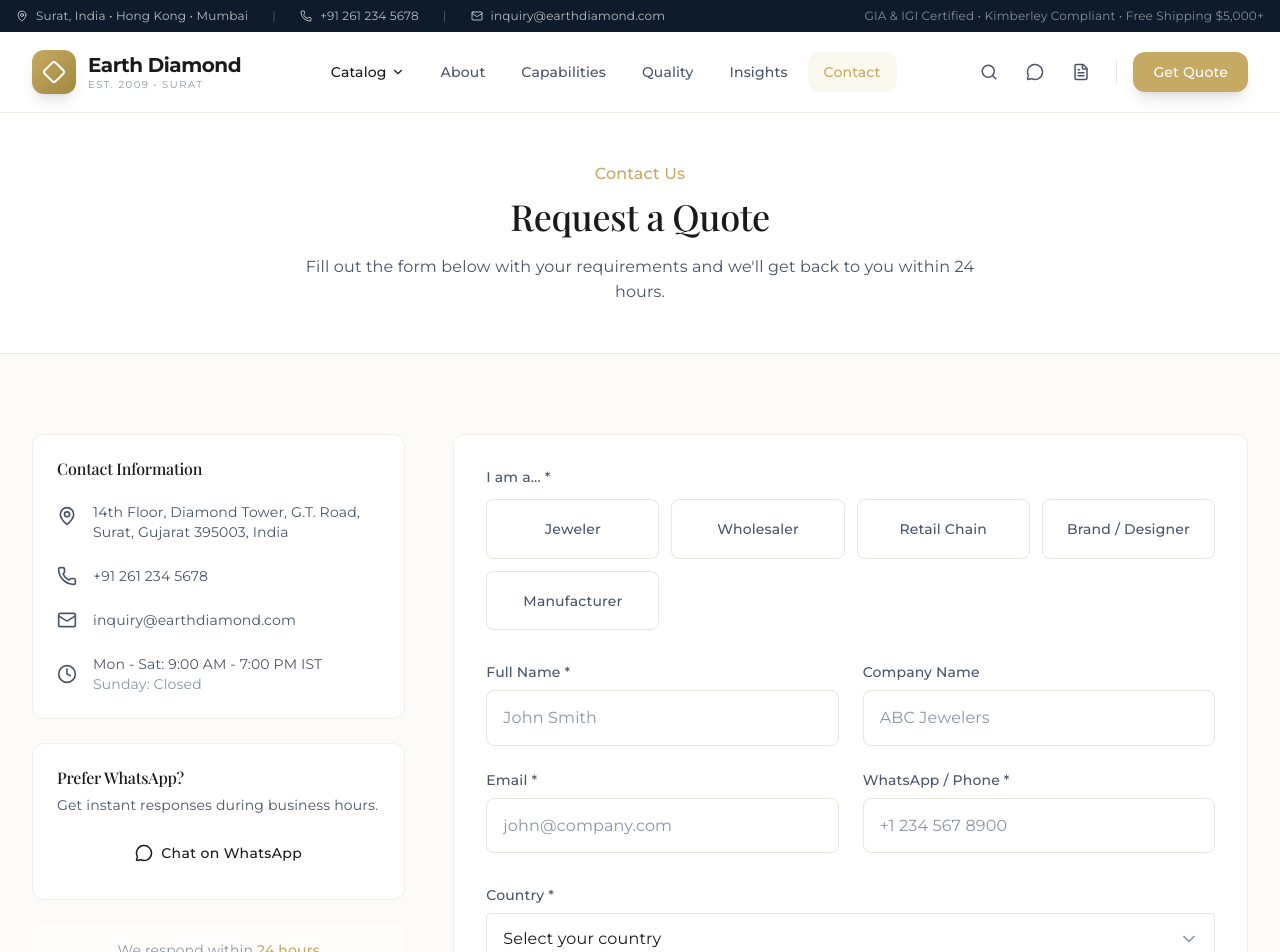
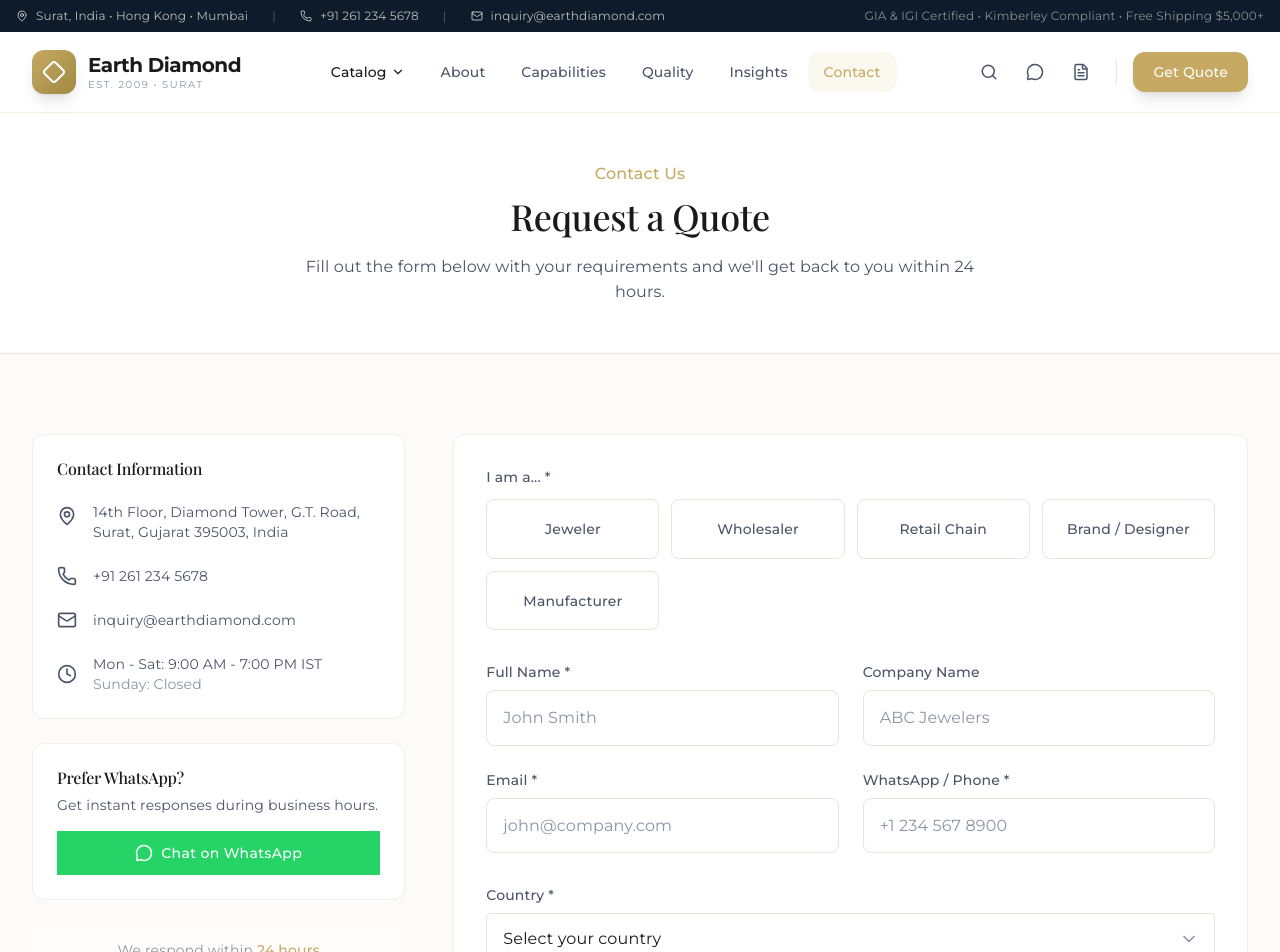
Before and after one commit to sanketmatroja07/earth-diamond, a Next.js app: page /contact in a window 1280 px wide. Shown: the top 952 px of the page. Built offline with nearby package versions, Linux system fonts and the light colour scheme; a web font is replaced by a local one.

Commit message:
Fix Button variant: use primary with custom styling for WhatsApp

```diff
--- a/src/app/contact/page.tsx
+++ b/src/app/contact/page.tsx
@@ -226,8 +226,8 @@
                   Get instant responses during business hours.
                 </p>
                 <Button
-                  variant="whatsapp"
-                  className="w-full"
+                  variant="primary"
+                  className="w-full !bg-[#25D366] hover:!bg-[#128C7E]"
                   onClick={() => openModal('whatsapp')}
                   leftIcon={<MessageCircle size={18} />}
                 >
```
